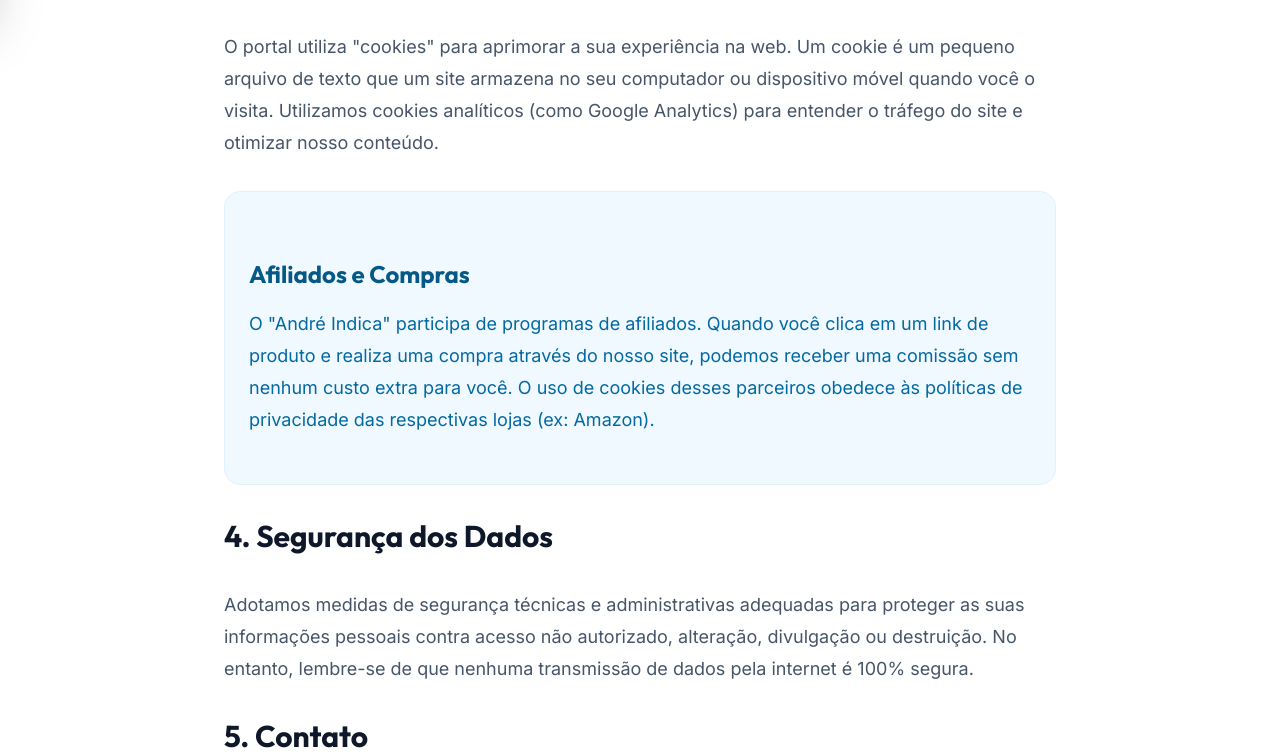
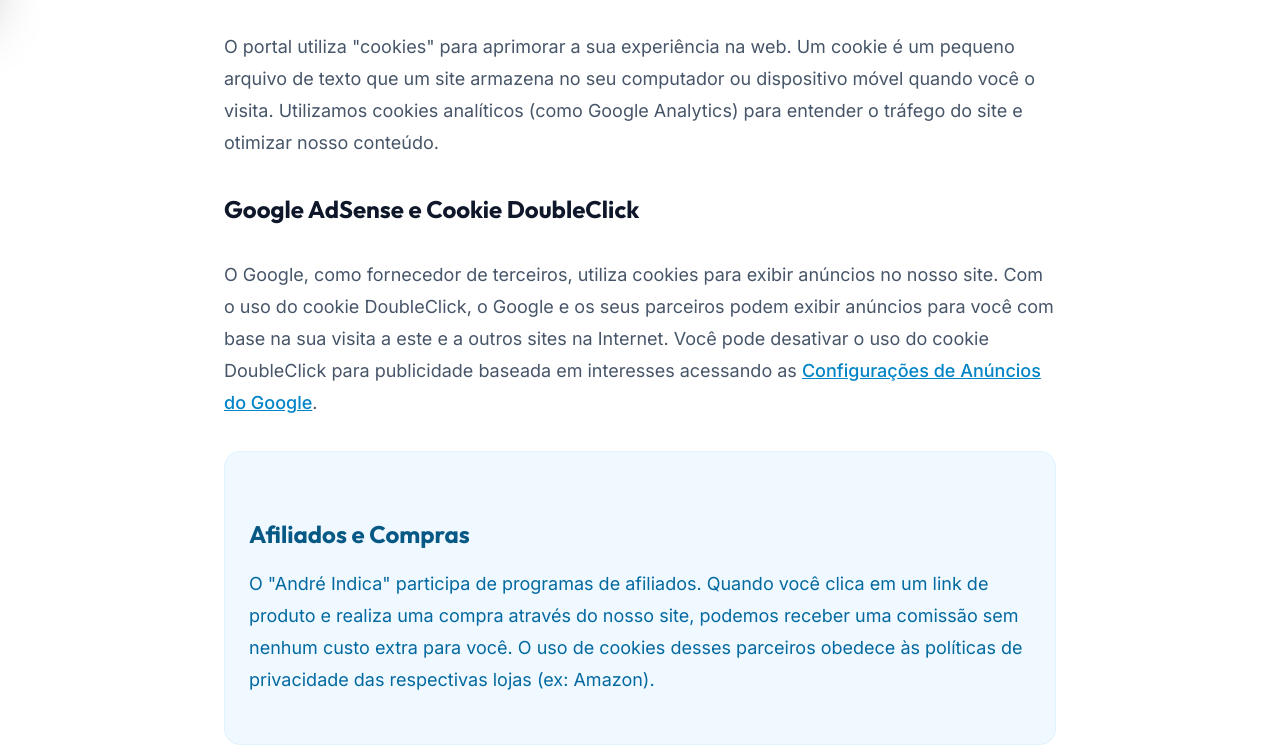
Before and after one commit to andresperes33/blog, a Django app: page /privacidade/ in a window 1280 px wide. Shown: the part 786-1540 px from the top of the page. Run offline with Django 5.2, Linux system fonts and the light colour scheme; some libraries are stand-ins or nearby versions.

Commit message:
compliance: update privacy policy for Google AdSense and DoubleClick cookies

```diff
--- a/templates/reviews/privacy.html
+++ b/templates/reviews/privacy.html
@@ -31,12 +31,19 @@
             sem o seu consentimento explícito.
         </p>
 
-        <h2 class="text-2xl font-bold text-slate-900 dark:text-white mt-12 mb-4">3. Cookies e Tecnologias de
-            Rastreamento</h2>
+        <h2 class="text-2xl font-bold text-slate-900 dark:text-white mt-12 mb-4">3. Cookies e Tecnologias de Rastreamento</h2>
         <p>
             O portal utiliza "cookies" para aprimorar a sua experiência na web. Um cookie é um pequeno arquivo de texto
             que um site armazena no seu computador ou dispositivo móvel quando você o visita. Utilizamos cookies
             analíticos (como Google Analytics) para entender o tráfego do site e otimizar nosso conteúdo.
+        </p>
+
+        <h3 class="text-xl font-bold text-slate-900 dark:text-white mt-8 mb-4">Google AdSense e Cookie DoubleClick</h3>
+        <p>
+            O Google, como fornecedor de terceiros, utiliza cookies para exibir anúncios no nosso site. Com o uso do cookie DoubleClick,
+            o Google e os seus parceiros podem exibir anúncios para você com base na sua visita a este e a outros sites na Internet.
+            Você pode desativar o uso do cookie DoubleClick para publicidade baseada em interesses acessando as
+            <a href="https://adssettings.google.com/" target="_blank" class="text-primary-600 hover:underline">Configurações de Anúncios do Google</a>.
         </p>
 
         <div
```
